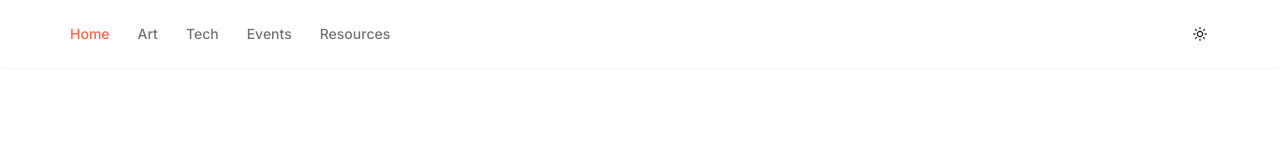
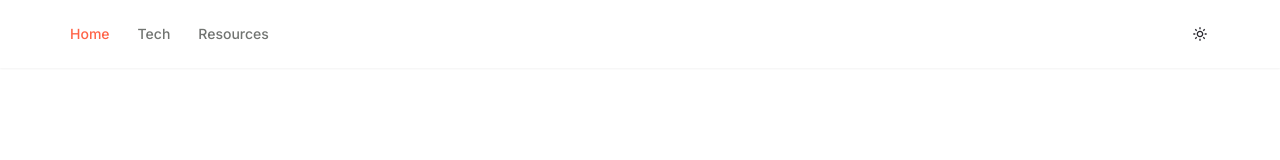
Before and after one commit to gunnsec/gunn-launchpad, a Next.js app: page / in a window 1280 px wide. Shown: the top 160 px of the page. Built offline with nearby package versions, Linux system fonts and the light colour scheme.

Commit message:
Comment out nonexistent pages

```diff
--- a/components/Header.tsx
+++ b/components/Header.tsx
@@ -13,9 +13,9 @@ export default function Header() {
         <header className={'z-40 w-full flex items-center px-6 lg:px-14 fixed top-0 bg-white/60 dark:bg-midnight/60 transition-shadow duration-200 backdrop-blur ' + (scroll > 0 ? 'shadow-sm' : 'hover:shadow-sm')}>
             {/* TODO: logo */}
             <HeaderItem href="/">Home</HeaderItem>
-            <HeaderItem href="/art">Art</HeaderItem>
+            {/* <HeaderItem href="/art">Art</HeaderItem> */}
             <HeaderItem href="/tech">Tech</HeaderItem>
-            <HeaderItem href="/events">Events</HeaderItem>
+            {/* <HeaderItem href="/events">Events</HeaderItem> */}
             <HeaderItem href="/resources">Resources</HeaderItem>
             <ThemeToggle className="ml-auto mr-4" />
         </header>
```
